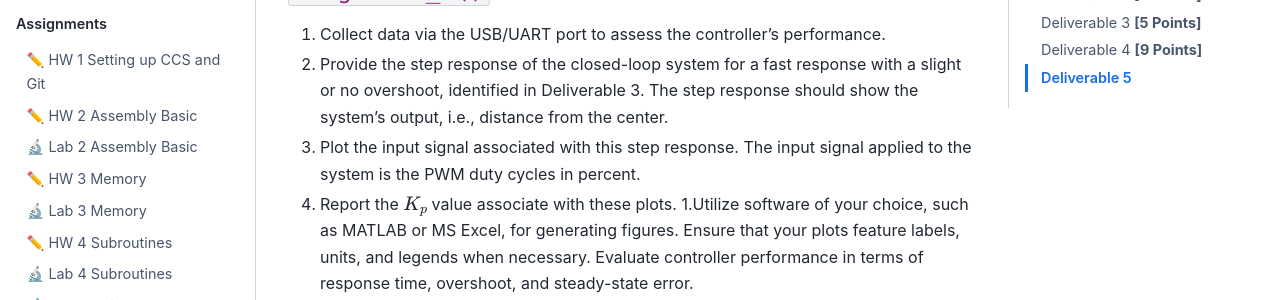
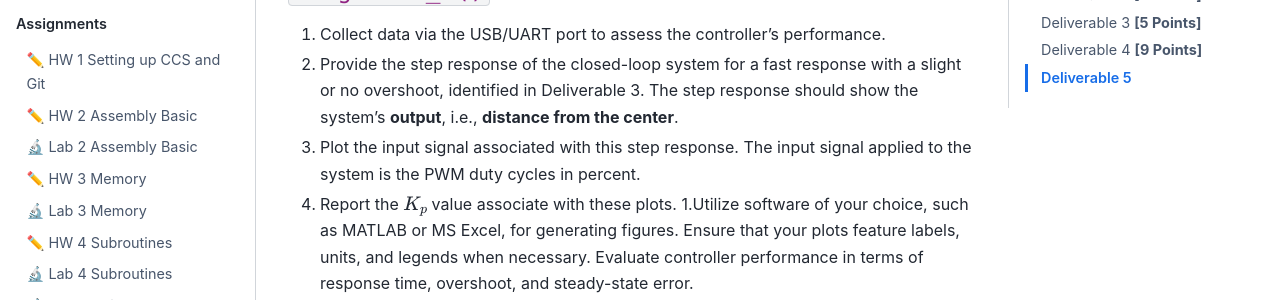
Before and after one commit to USAFA-ECE/ece382, a Jupyter Book: the page built from docs/Assignments/lab17.md, in a window 1280 px wide and 900 px high, scrolled down 5298 px. Shown: the part 206-506 px from the top of the window. Built offline with Jupyter Book 1.0.4 settings and Sphinx 7.4.7 and the Sphinx Book theme 1.1.4, drawn with Linux system fonts in a browser that asks for light colours.

Commit message:
Updated Lab17

```diff
--- a/docs/Assignments/lab17.md
+++ b/docs/Assignments/lab17.md
@@ -117,7 +117,7 @@ Control systems are a rich, complex field within engineering, spanning electrica
 ### Evaluate controller performance in `Program17_3()`
 
 1. Collect data via the USB/UART port to assess the controller's performance.
-1. Provide the step response of the closed-loop system for a fast response with a slight or no overshoot, identified in Deliverable 3. The step response should show the system's output, i.e., distance from the center.
+1. Provide the step response of the closed-loop system for a fast response with a slight or no overshoot, identified in Deliverable 3. The step response should show the system's **output**, i.e., **distance from the center**.
 1. Plot the input signal associated with this step response. The input signal applied to the system is the PWM duty cycles in percent.
 1. Report the $K_p$ value associate with these plots.
 1.Utilize software of your choice, such as MATLAB or MS Excel, for generating figures. Ensure that your plots feature labels, units, and legends when necessary. Evaluate controller performance in terms of response time, overshoot, and steady-state error.
```
